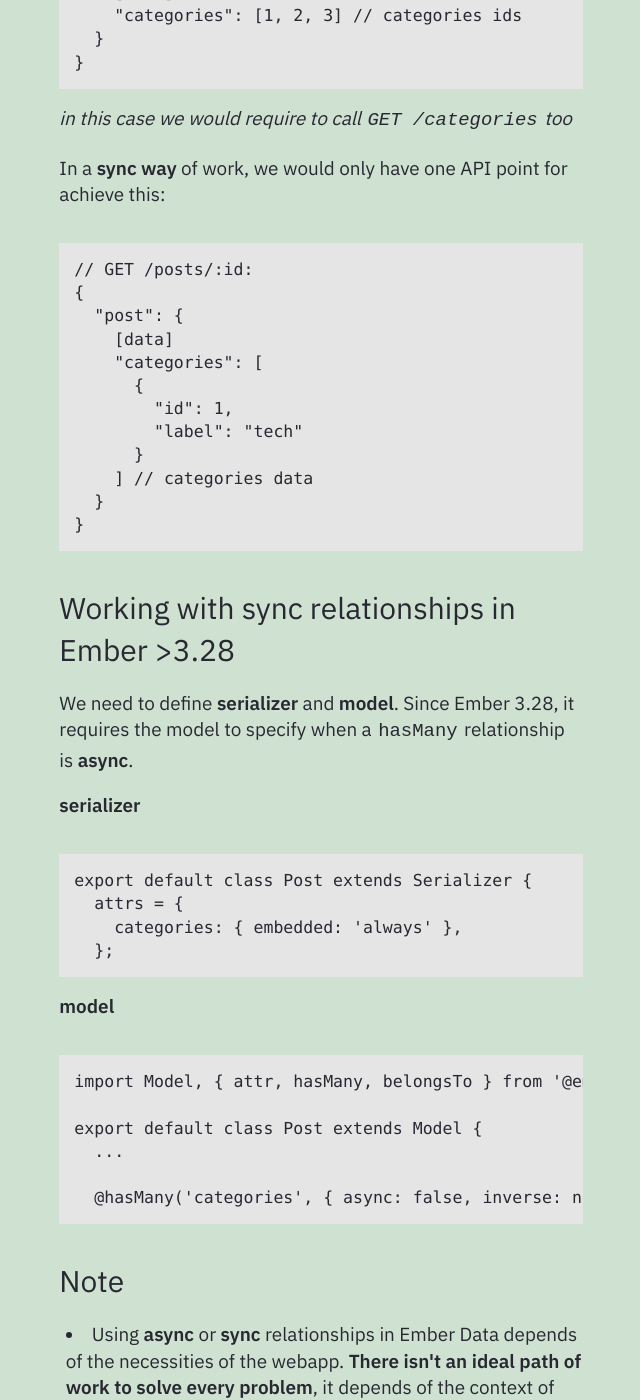
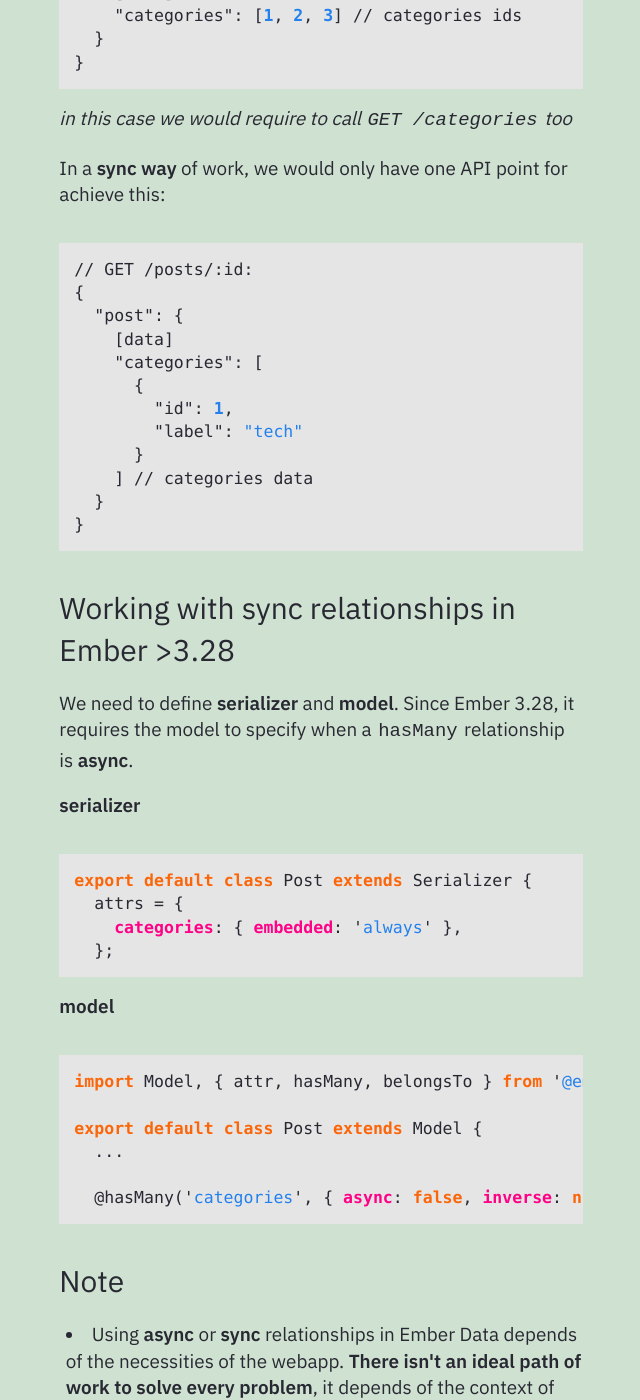
Before and after one commit to Gorzas/gorzas.github.io, a Jekyll site: the page built from _notes/Public/tech/Ember data with sync relationships.md, in a window 1280 px wide and 1400 px high, scrolled down 1129 px. Shown: the whole window, without its empty margins (319-959 px from the left). Built offline with Jekyll 4.4.1, drawn with Linux system fonts in a browser that asks for light colours; some of the changed text lies outside the part shown.

Commit message:
Update Ember data with sync relationships.md

````diff
--- a/_notes/Public/tech/Ember data with sync relationships.md
+++ b/_notes/Public/tech/Ember data with sync relationships.md
@@ -26,7 +26,7 @@ We have a custom webapp with two main resources: posts and categories, and we wa
 
 In an async way of work, `GET /posts/:id` would look like this using a REST approach:
 
-```
+```json
 {
   "post": {
     [data]
@@ -38,7 +38,7 @@ In an async way of work, `GET /posts/:id` would look like this using a REST appr
 
 In a **sync way** of work, we would only have one API point for achieve this:
 
-```
+```json
 // GET /posts/:id:
 {
   "post": {
@@ -58,7 +58,7 @@ In a **sync way** of work, we would only have one API point for achieve this:
 We need to define **serializer** and **model**. Since Ember 3.28, it requires the model to specify when a `hasMany` relationship is **async**.
 
 **serializer**
-```
+```javascript
 export default class Post extends Serializer {
   attrs = {
     categories: { embedded: 'always' },
@@ -66,7 +66,7 @@ export default class Post extends Serializer {
 ```
 
 **model**
-```
+```javascript
 import Model, { attr, hasMany, belongsTo } from '@ember-data/model';
 
 export default class Post extends Model {
````
Also changed, not shown: other parts of _notes/Public/tech/Ember data with sync relationships.md (+3 -0 lines).
